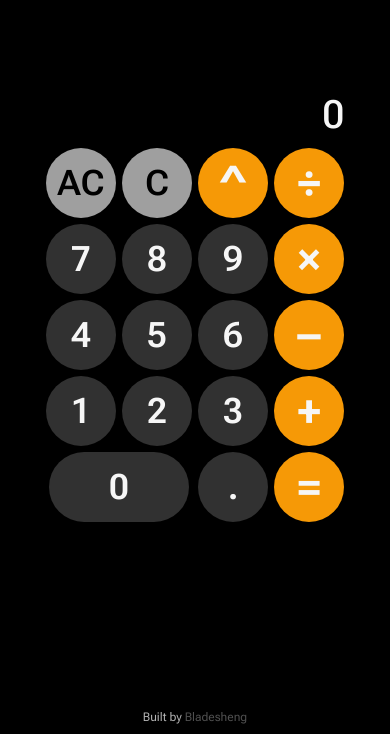
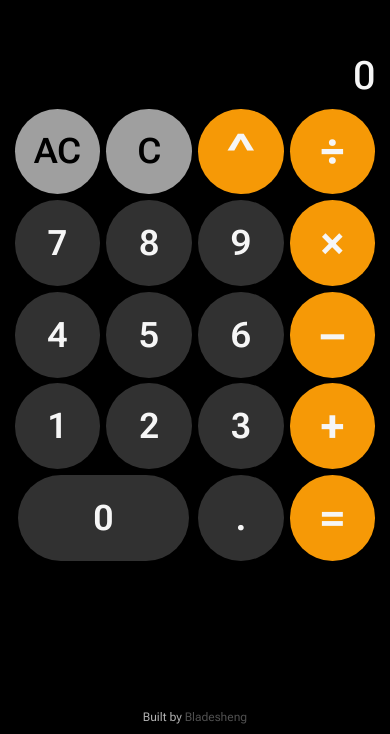
Before and after one commit to Bladesheng/calculator, a plain HTML site: page index.html in a window 390 px wide. Shown: the part 110-844 px from the top of the page. Drawn offline with Linux system fonts and the light colour scheme.

Commit message:
Make buttons bigger on mobile to fill the screen more

```diff
--- a/style.css
+++ b/style.css
@@ -27,7 +27,7 @@ html {
 }
 
 .calculator {
-  width: 76.5vw;
+  width: 92.5vw;
   display: flex;
   flex-flow: column;
   gap: 10px;
@@ -90,8 +90,8 @@ button {
   border: none;
   outline: none;
   border-radius: 50%;
-  height: 18vw;
-  width: 18vw;
+  height: 22vw;
+  width: 22vw;
 
   cursor: pointer;
   position: relative;
@@ -103,8 +103,8 @@ button {
 
 .zero {
   grid-column: span 2;
-  width: 36vw;
-  border-radius: 9vw;
+  width: 44vw;
+  border-radius: 11vw;
 }
 
 #equal, #add, #substract, #multiply, #divide, #square {
```
Also changed, not shown: todo.txt (deleted).
